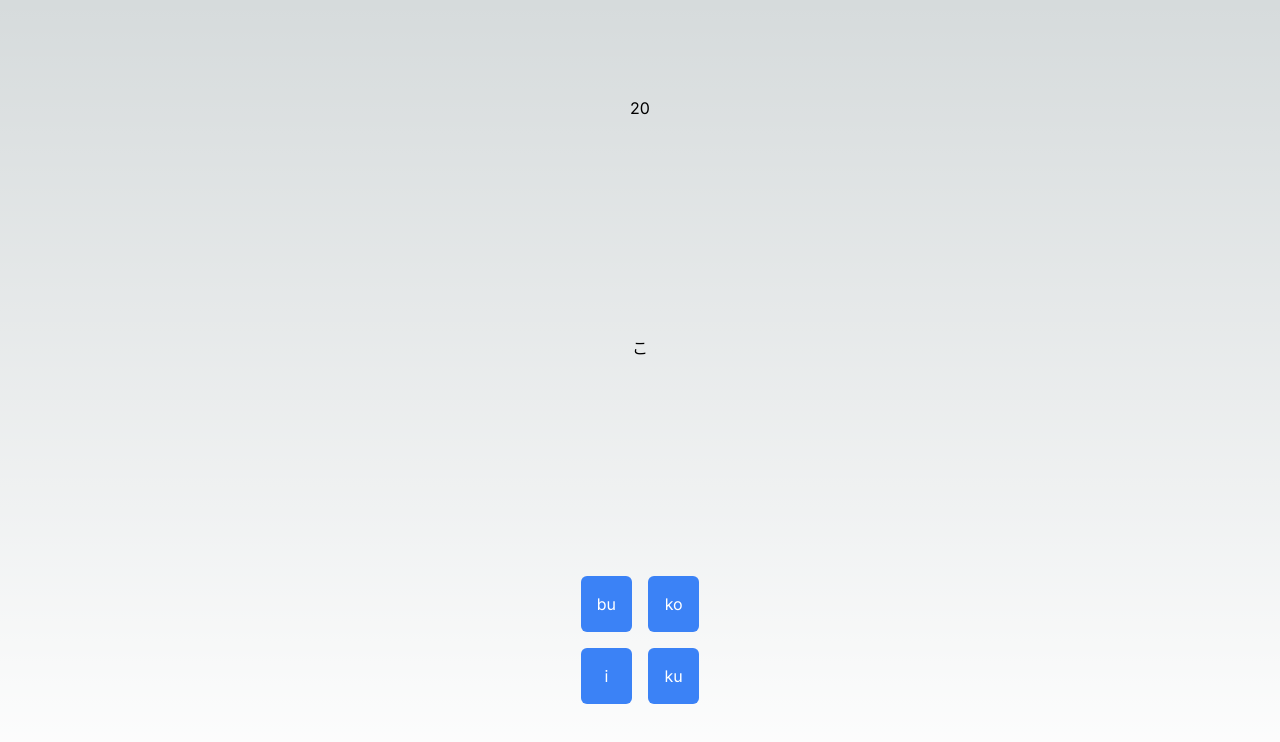
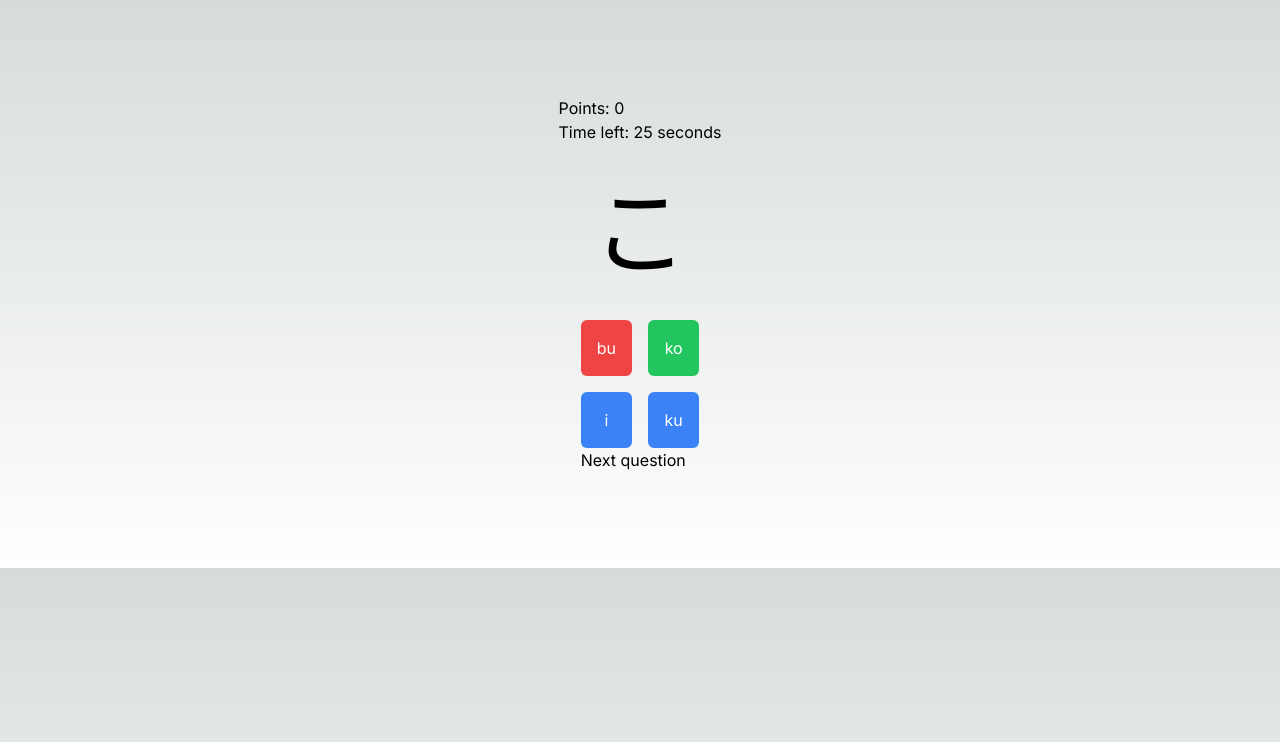
Before and after one commit to saldyy/japanese-alphabet-multiple-question, a Next.js app: page / in a window 1280 px wide. Both pictures are taken after a click on the button "bu". Shown: the top 742 px of the page. Built offline with nearby package versions, Linux system fonts and the light colour scheme.

Commit message:
feat: updating ui

```diff
--- a/src/app/page.tsx
+++ b/src/app/page.tsx
@@ -1,17 +1,23 @@
 "use client";
 
 import { getQuestion } from "@/app/utils";
+import Counter from "@/components/Counter";
 import { Question } from "@/types";
 import { MouseEvent, useEffect, useRef, useState } from "react";
 
+const DEFAULT_TIME_LIMIT = 30; //seconds
+
 export default function Home() {
   const counterRef = useRef<ReturnType<typeof setInterval> | undefined>();
-  const [count, setCount] = useState(30);
+  const pointRef = useRef<number>(0);
+  const [count, setCount] = useState(DEFAULT_TIME_LIMIT);
   const [question, setQuestion] = useState<Question | undefined>();
+  const [answer, setAnswer] = useState<string | undefined>();
 
   useEffect(() => {
+    setQuestion(getQuestion({ characterType: "hiragana" }));
+
     counterRef.current = setInterval(() => {
-      console.log("inhere");
       setCount((prev) => prev - 1);
     }, 1000);
 
@@ -28,40 +34,63 @@ export default function Home() {
   }, [count]);
 
   useEffect(() => {
-    setQuestion(getQuestion({ characterType: "hiragana" }));
-  }, []);
+    if (typeof answer !== 'string') {
+      return;
+    }
+    clearInterval(counterRef.current);
+  }, [answer, question?.answer]);
 
   const onSubmitAnswer = (event: MouseEvent) => {
     const target = event.target as HTMLButtonElement;
-    console.log(target.value);
     if (target.value === question?.answer) {
-      console.log("correct");
-      setQuestion(getQuestion({ characterType: "hiragana" }));
+      pointRef.current += 1;
+    }
+    setAnswer(target.value);
+  };
+
+  const onNextQuestion = () => {
     clearInterval(counterRef.current);
-      setCount(30);
+    setCount(DEFAULT_TIME_LIMIT);
+    setAnswer(undefined);
     counterRef.current = setInterval(() => {
       setCount((prev) => prev - 1);
     }, 1000);
+    setQuestion(getQuestion({ characterType: "hiragana" }));
+
   }
-  };
 
   return (
-    <main className="flex min-h-screen flex-col items-center justify-between p-24">
+    <main className="flex max-h-screen flex-col items-center justify-between p-24">
       <div>
-        <h1>{count}</h1>
+        <h2>Points: {pointRef.current}</h2>
+        <Counter time={count} />
       </div>
-      <p>{question?.character}</p>
+      <div className="my-10">
+        <h1 className="text-8xl">{question?.character}</h1>
+      </div>
+      <div>
         <div className="grid grid-cols-2 gap-4">
-        {question?.options.map((option, index) => (
-          <button
+          {question?.options.map((option, index) => {
+            let btnBckgrnd = 'bg-blue-500';
+            if (typeof answer === 'string') {
+              if (option === question?.answer) {
+                btnBckgrnd = 'bg-green-500';
+              } else if (option === answer) {
+                btnBckgrnd = 'bg-red-500';
+              }
+            }
+            return <button
               key={index}
+              disabled={typeof answer === 'string'}
               value={option}
-            className="bg-blue-500 text-white p-4 rounded-md"
+              className={`${btnBckgrnd} text-white p-4 rounded-md`}
               onMouseDown={onSubmitAnswer}
             >
               {option}
             </button>
-        ))}
+          })}
+        </div>
+        {(typeof answer === 'string' || count === 0) && <div><button onMouseDown={onNextQuestion}>Next question</button></div>}
       </div>
     </main>
   );
--- a/src/components/Counter.tsx
+++ b/src/components/Counter.tsx
@@ -1,6 +1,8 @@
 type CounterProps = {
-  time: number; // time in milliseconds
-  interval: number; // interval in milliseconds
-  onFinish: () => void;
+  time: number; // time in seconds
 };
-export default function Counter({ time, interval, onFinish }: CounterProps) {}
+export default function Counter({ time }: CounterProps) {
+
+  return <div>Time left: {time} seconds</div>;
+
+}
```
Lines whose indentation alone changed are shown as unchanged.
